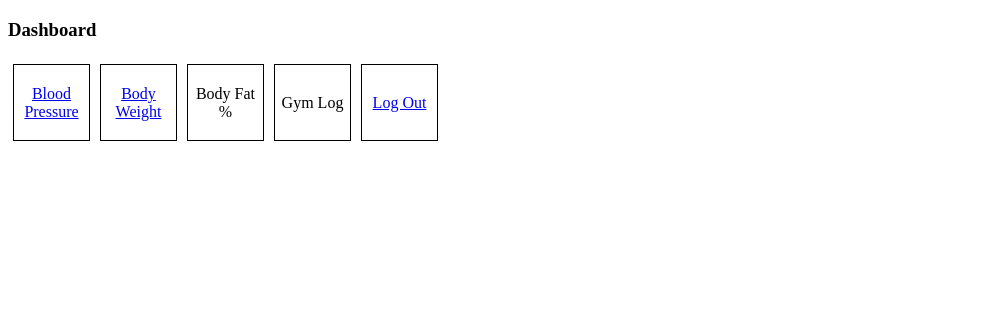
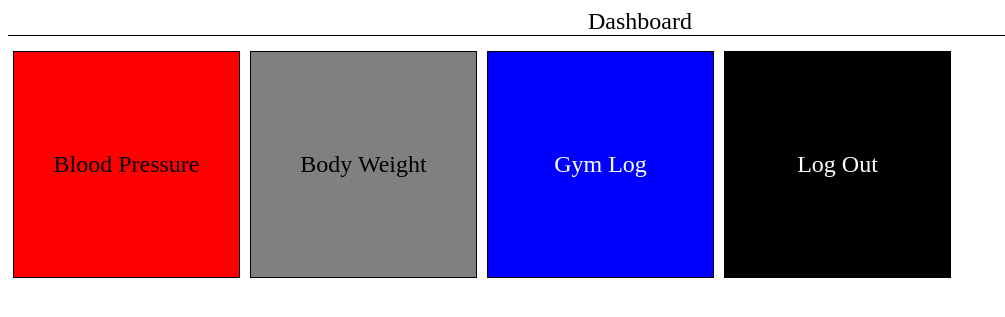
Before and after one commit to nosajhpled/personaldashboard, a PHP site: page /view/dashboard in a window 1280 px wide. Shown: the top 317 px of the page, without its empty margins (0-1005 px from the left). Run offline with PHP 8.4, Linux system fonts and the light colour scheme.

Commit message:
New features

```diff
--- a/controller/bodyweight.php
+++ b/controller/bodyweight.php
@@ -20,7 +20,7 @@ Class Bodyweight extends Controller
     $form = new Form();
     $jsonDB = new JsonDB();
 
-    $formCheck = array("systolic"=>"bodyweight");
+    $formCheck = array("bodyweight"=>"required","fatper"=>"required");
 
     if (!$form->FormCheck($formCheck,$post))
     {
@@ -33,7 +33,8 @@ Class Bodyweight extends Controller
             'bodyweight',
             array(
                 "datetime"=>date("Y-m-d H:i:s"),
-                "weight"=>$post['bodyweight']
+                "weight"=>$post['bodyweight'],
+                "fatpercent"=>$post['fatpercent'],
                 )
               );
 
--- a/view/bloodpressure.php
+++ b/view/bloodpressure.php
@@ -11,7 +11,6 @@
 body{font-size: 20px;}
 .content {padding-top: 5px; width:350px;margin: auto;}
 table td {border:1px solid black; padding: 5px;}
-form {text-align: center;}
 .returnButton{text-decoration: none; border: 1px solid black;padding: 5px; color: white; background-color: grey;}
 .bpNormal{background-color: #A3BC47}
 .bpElevated{background-color: #FEDB55}
--- a/view/dashboard.php
+++ b/view/dashboard.php
@@ -7,40 +7,53 @@
     <link rel="stylesheet" type="text/css" href="">
     <style>
 
-    .block{width: 75px;
-      height:75px;
+    .block{width: 225px;
+      height:225px;
       border: 1px solid black;
       margin: 5px;
       float: left;
+      font-size: 1.5em;
     }
-    .blockText{height: 75px; width: 75px;display: table-cell;text-align: center;
+
+    a:link{color: black;}
+    a:visited{color: black;}
+
+    .blockText{height: 225px; width: 225px;display: table-cell;text-align: center;
     vertical-align: middle;}
+    #bloodpressure {background-color: red;}
+    #bodyweight{background-color: grey;}
+    #gymlog{background-color: blue; color:white;}
+    #logout{background-color: black; color:white;}
+    #header{width:100%;text-align: center;font-size: 1.5em; border-bottom: 1px solid black; margin-bottom: 10px;}
     </style>
 </head>
 <body>
-<h3>Dashboard</h3>
-
-<div class="block">
-<a href="bloodpressure" /><span class="blockText">Blood Pressure</span></a>
+<div id="header">
+Dashboard
 </div>
 
-<div class="block">
-<a href="bodyweight" /><span class="blockText">Body Weight</span></a>
+<a href="bloodpressure" />
+<div class="block" id="bloodpressure">
+<span class="blockText">Blood Pressure</span>
 </div>
+</a>
 
-<div class="block">
-<span class="blockText">Body Fat %</span>
+<a href="bodyweight" />
+<div class="block" id="bodyweight">
+<span class="blockText">Body Weight</span>
 </div>
+</a>
 
-<div class="block">
+
+<div class="block" id="gymlog">
 <span class="blockText">Gym Log</span>
 </div>
 
-
-<div class="block">
-  <a href="logout" />
-<span class="blockText">Log Out</span> </a>
+<a href="logout" />
+<div class="block" id="logout">
+<span class="blockText">Log Out</span>
 </div>
+</a>
 
 </body>
 </html>
```
Also changed, not shown: view/bodyweight.php (+19 -8 lines).
